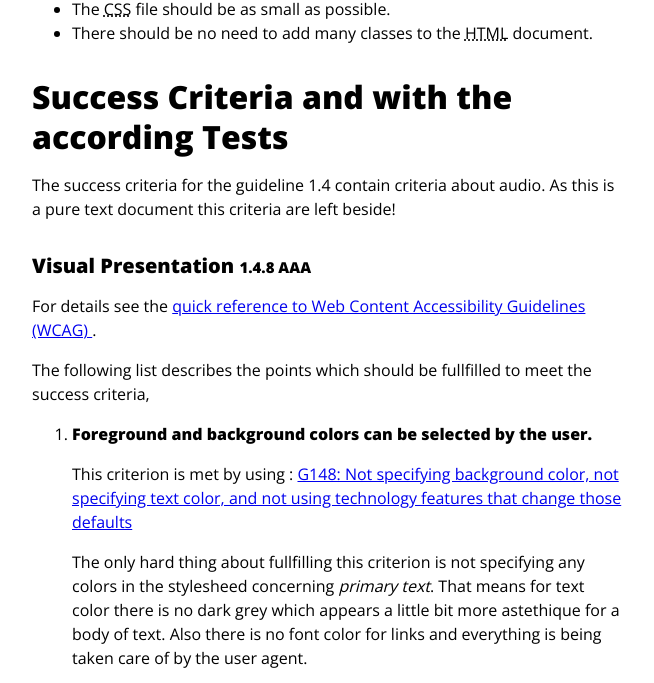
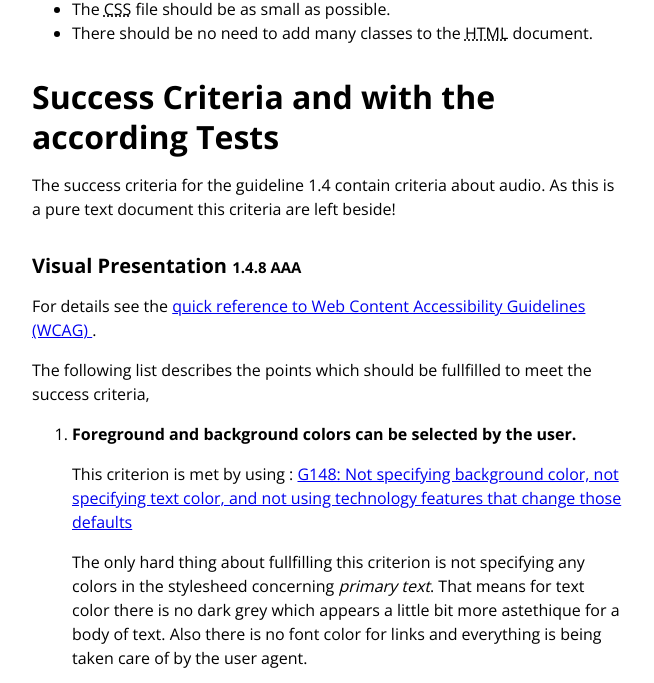
Before and after one commit to fpv83/accessibletypo-css, a plain HTML site: page docs/index.html in a window 1280 px wide. Shown: the part 655-1338 px from the top of the page, without its empty margins (312-966 px from the left). Drawn offline with nearby package versions, Linux system fonts and the light colour scheme.

Commit message:
Update index.html

```diff
--- a/docs/index.html
+++ b/docs/index.html
@@ -9,7 +9,7 @@
     <style>
     h2,p{margin-top:1em}code,pre{color:#C00}html{font-size:100%;font-family:'Open Sans',Verdana,'Lucida Grande',sans-serif;line-height:1.5}.at-container{max-width:37em;margin-right:auto;margin-left:auto;padding-right:1em;padding-left:1em}h1{font-size:2.5em;margin-top:.8em;margin-bottom:.4em}h2{font-size:2em;margin-bottom:.5em}h3{font-size:1.25em;margin-top:1.6em;margin-bottom:.8em}h4,h5{font-size:1em;margin-top:2em;margin-bottom:1em}h5{font-weight:400}h1,h2,h3,h4,h5,h6{line-height:1.25}p{margin-bottom:1em}dt{font-weight:700}code,pre{background-color:#F5F5F5}pre{overflow:auto}small{font-size:.75em}code{border-radius:.25em;padding-left:.25em;padding-right:.25em}a:link{text-decoration:underline}a:active,a:focus,a:hover{outline-width:.125rem;outline-style:dashed;outline-color:inherit;text-decoration:none}blockquote,dd,ol,ul{padding-left:2.5em}blockquote,dl,hr,ol,ul{margin:1em 0}li>ol,li>ul{margin-top:0;margin-bottom:0}dd{margin-left:0}blockquote{padding-right:2.5em}.at-hidden{border:0;clip:rect(0 0 0 0);height:.0625rem;margin:-.0625rem;overflow:hidden;padding:0;position:absolute;width:.0625rem}a.at-hidden:focus{height:auto;width:auto;clip:auto;color:#000;background-color:#fff}
     </style>
-    <link href="https://fonts.googleapis.com/css?family=Open+Sans:400,600,800" rel="stylesheet">
+    <link href="https://fonts.googleapis.com/css?family=Open+Sans:400,700" rel="stylesheet">
   </head>
   <body>
     <main class="at-container">
```
